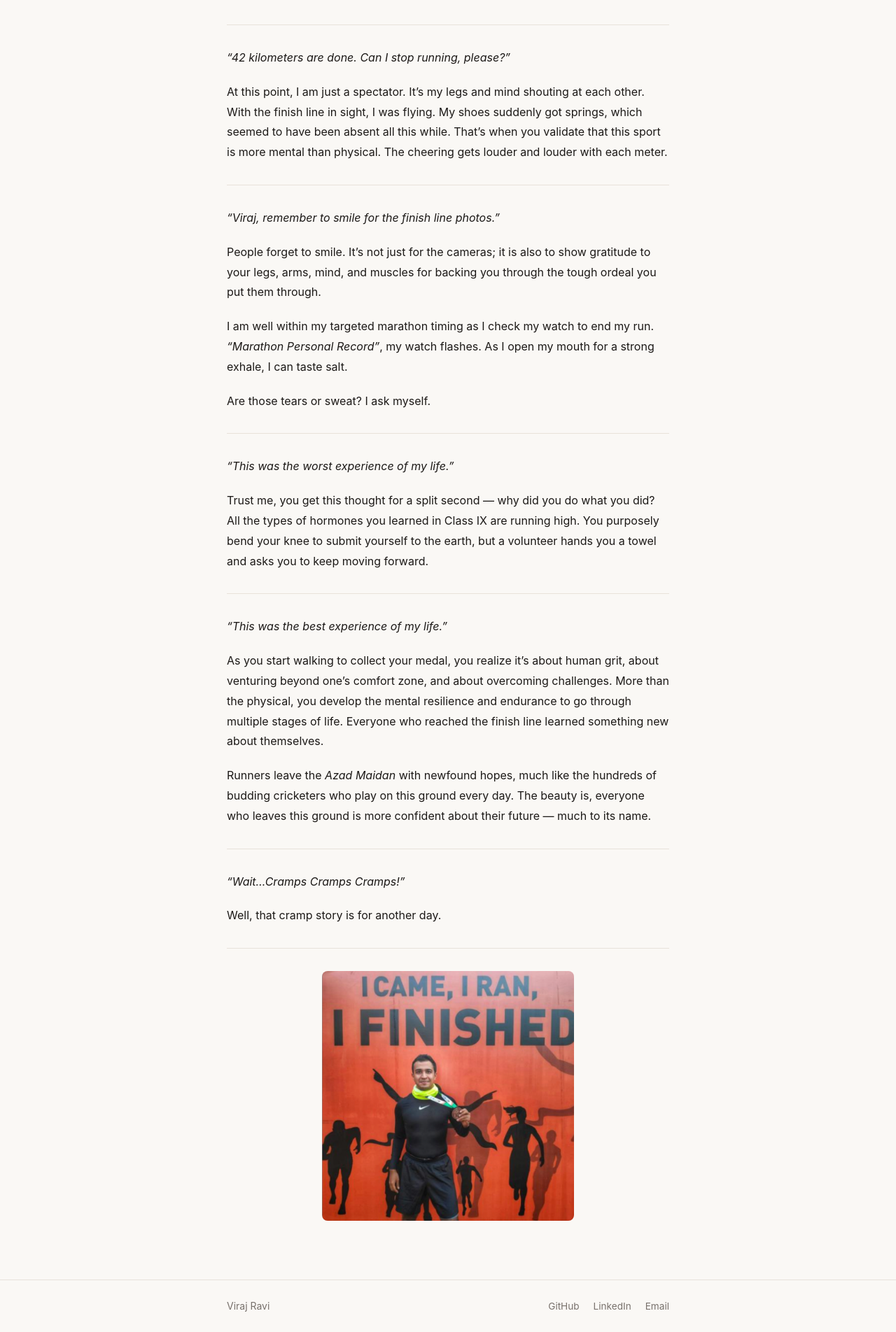
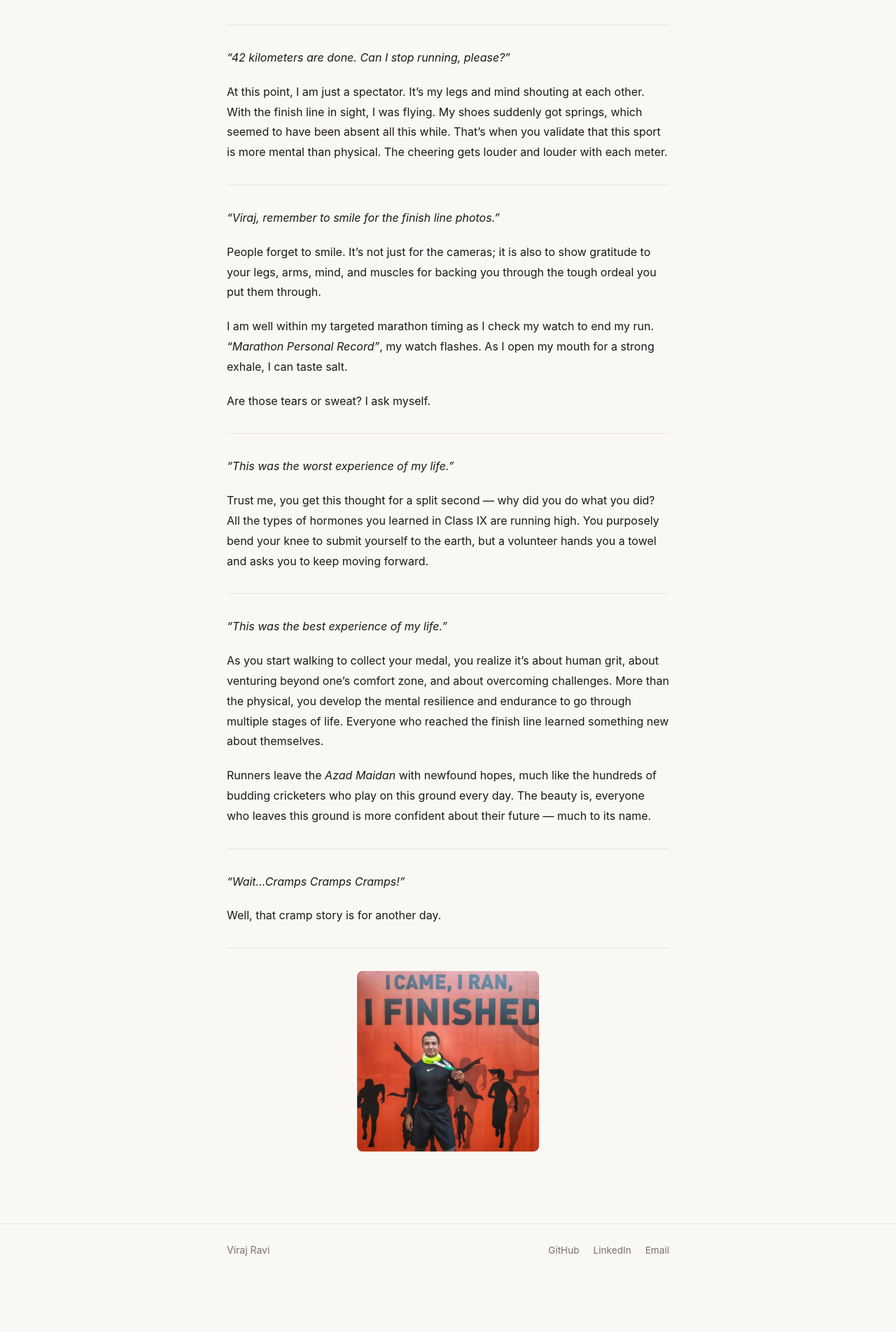
Before and after one commit to viraj412/viraj412.github.io, a Jekyll site: the page built from _posts/2023-01-15-are-those-tears-or-sweat.md, in a window 1280 px wide. Shown: the part 4391-6295 px from the top of the page at 70% size. Built offline with Jekyll 4.4.1, drawn with Linux system fonts in a browser that asks for light colours; after the commit the page ends 6215 px from its top, so only the background shows below that.

Commit message:
Update 2023-01-15-are-those-tears-or-sweat.md

```diff
--- a/_posts/2023-01-15-are-those-tears-or-sweat.md
+++ b/_posts/2023-01-15-are-those-tears-or-sweat.md
@@ -133,4 +133,6 @@ Well, that cramp story is for another day.
 
 ---
 
-<img src="/assets/finish-line.jpg" alt="I Came, I Ran, I Finished — Tata Mumbai Marathon 2023" class="post-img" />
+<div style="text-align:center; margin: 2rem 0;">
+  <img src="/assets/finish-line.jpg" alt="I Came, I Ran, I Finished — Tata Mumbai Marathon 2023" style="max-width: 260px; width: 100%; border-radius: 8px;" />
+</div>
```
